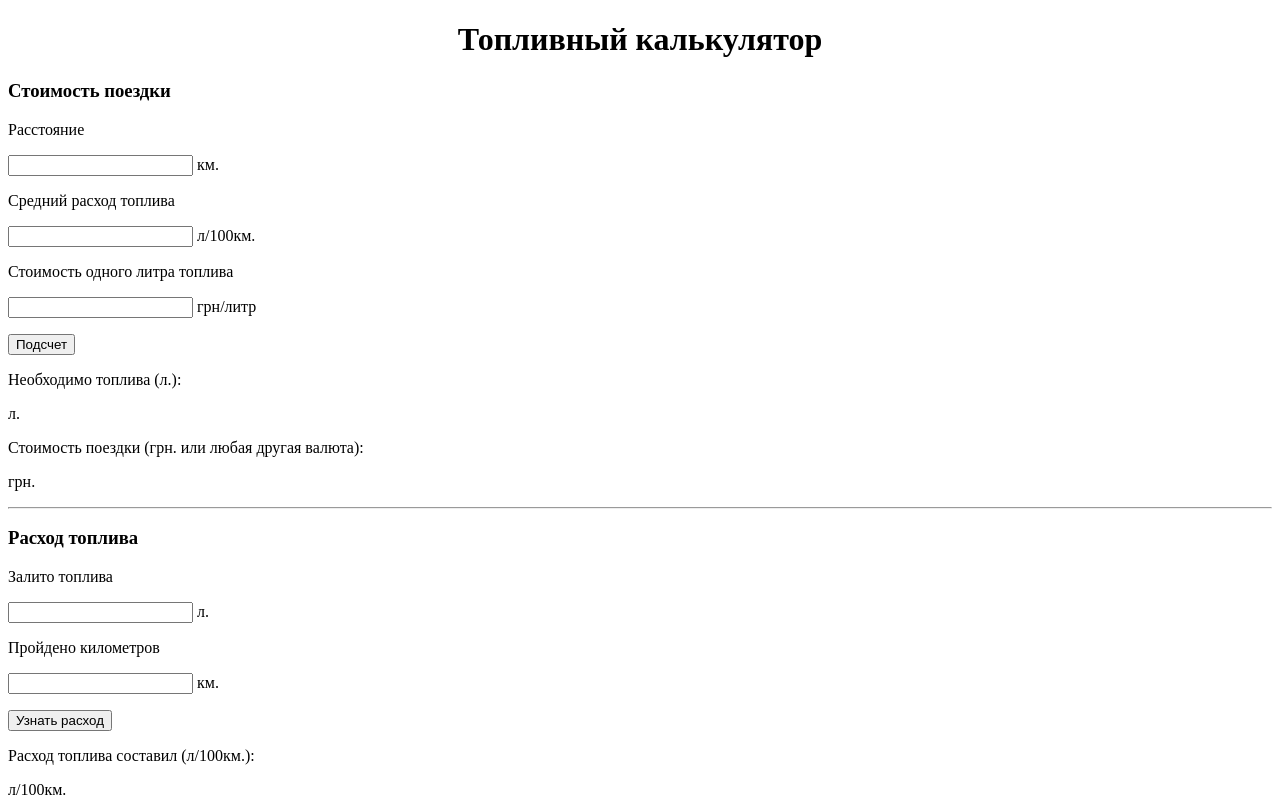
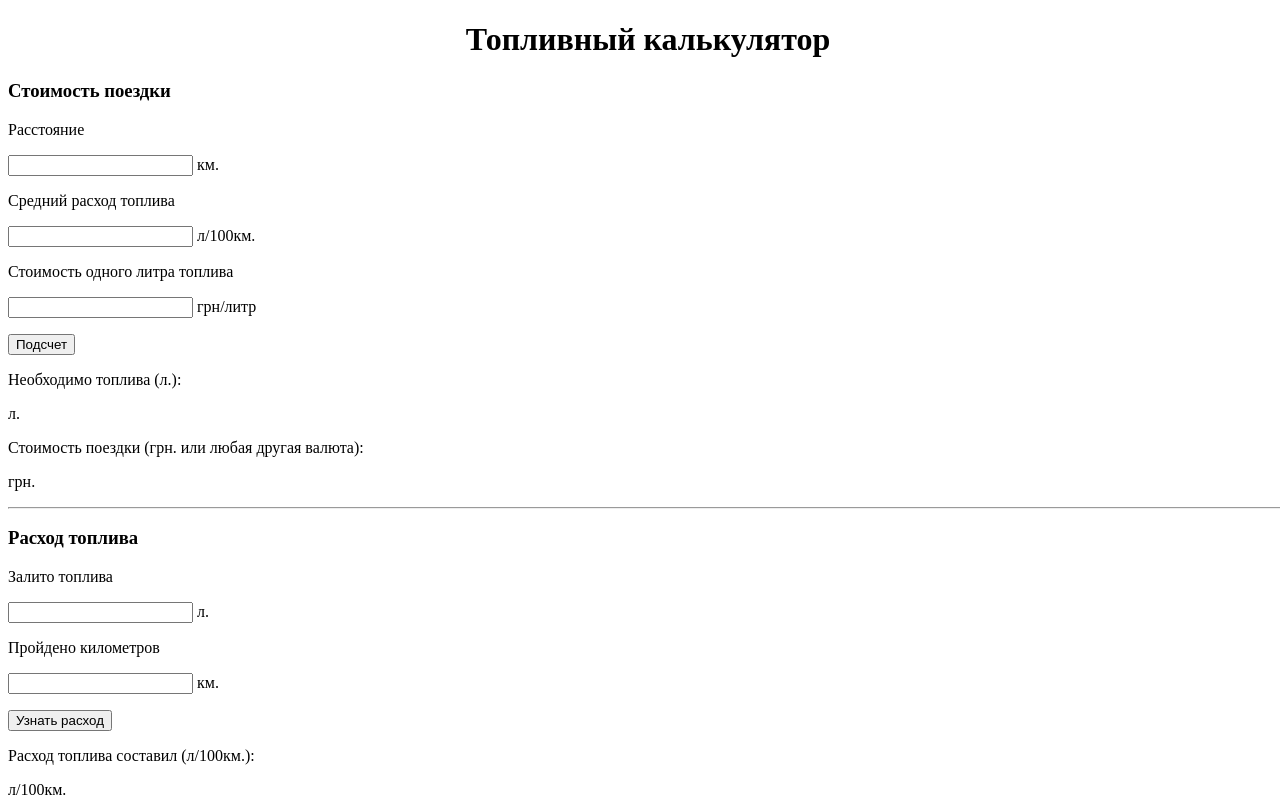
Before and after one commit to romantikp71/fuel-calc, a plain HTML site: page index.html in a window 1280 px wide. Shown: the top 801 px of the page. Drawn offline with Linux system fonts and the light colour scheme.

Commit message:
changes css

```diff
--- a/styles/style.css
+++ b/styles/style.css
@@ -1,3 +1,7 @@
+body {
+    width: 100%;
+}
+
 .title {
     text-align: center;
 }
```
